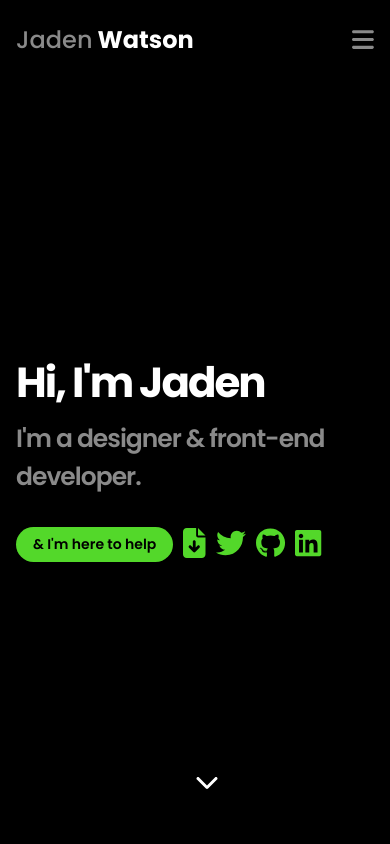
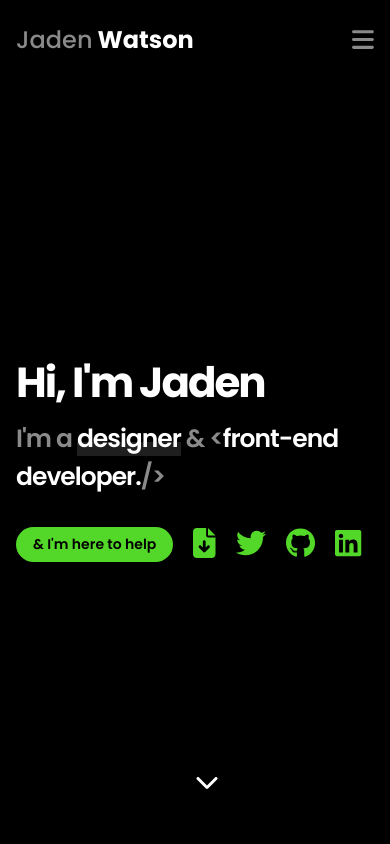
Before and after one commit to igaboo/jaden-watson-v2, a Next.js app: page / in a window 390 px wide. Shown: the top 844 px of the page. Built offline with nearby package versions, Linux system fonts and the light colour scheme.

Commit message:
added styling to subheader

```diff
--- a/layout/2. Hero/Hero.js
+++ b/layout/2. Hero/Hero.js
@@ -18,7 +18,10 @@ const Hero = () => {
     <section className={`container ${styles.container}`}>
       <StaggeredAnimate>
         <h1>Hi, I'm Jaden</h1>
-        <h2>I'm a designer & front-end developer.</h2>
+        <h2>
+          I'm a <a className="underline">designer</a> &{" "}
+          <a className="code-inline">front-end developer.</a>
+        </h2>
         <span>
           <Link href="/#contact">
             <a className="button">& I'm here to help</a>
--- a/layout/2. Hero/Hero.module.scss
+++ b/layout/2. Hero/Hero.module.scss
@@ -2,6 +2,7 @@
 
 .container {
   max-width: $width-wide;
+
   span {
     margin-top: 1rem;
 
@@ -22,7 +23,7 @@
 @media screen and (max-width: 900px) {
   .container {
     span {
-      gap: 10px;
+      gap: 20px;
     }
   }
 }
```
